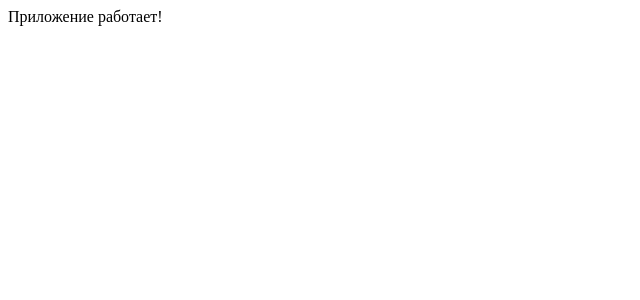
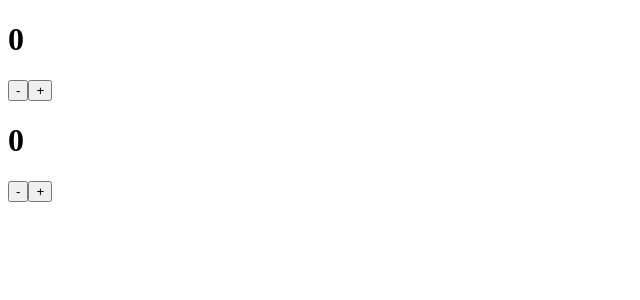
Before and after one commit to BinBazer/test-react, a React (Create React App) app: page / in a window 1280 px wide. Shown: the top 300 px of the page, without its empty margins (0-640 px from the left). Built offline with nearby package versions, Linux system fonts and the light colour scheme.

Commit message:
simple Component & ClassComponent

```diff
--- a/src/App.js
+++ b/src/App.js
@@ -1,10 +1,17 @@
 import React from 'react';
+import ClassCounter from './Components/ClassCounter';
+import Counter from './Components/Counter';
 
 function App() {
+
+    const [value, setValue] = React.useState('Window for you')
+
+
   return (
-    <div className="App">
-        Приложение работает!
-    </div>
+      <div className="App">
+          <ClassCounter />
+          <Counter />
+      </div>
   );
 }
 
--- /dev/null
+++ b/src/Components/ClassCounter.jsx
@@ -0,0 +1,33 @@
+import React from 'react';
+
+class ClassCounter extends React.Component{
+    constructor(props) {
+        super(props);
+        this.state = {
+            count: 0
+        }
+        this.inc = this.inc.bind(this);
+        this.dec = this.dec.bind(this);
+    }
+
+    inc() {
+        this.setState({ count:this.state.count + 1 })
+    }
+
+    dec() {
+        this.setState({ count: this.state.count - 1 })
+    }
+
+    render() {
+        return (
+            <div>
+                <h1>{this.state.count}</h1>
+                <button onClick={this.inc}>-</button>
+                <button onClick={this.dec}>+</button>
+            </div>
+        )
+    }
+
+}
+
+export default ClassCounter;
--- /dev/null
+++ b/src/Components/Counter.jsx
@@ -0,0 +1,24 @@
+import React from 'react';
+
+const Counter = function () {
+    const [count, setCount] = React.useState(0)
+
+    function inc() {
+        setCount(count + 1)
+    }
+
+    function dec() {
+        setCount(count - 1)
+    }
+
+    return (
+        <div>
+            <h1>{count}</h1>
+            <button onClick={inc}>-</button>
+            <button onClick={dec}>+</button>
+        </div>
+    );
+
+}
+
+export default Counter;
```
